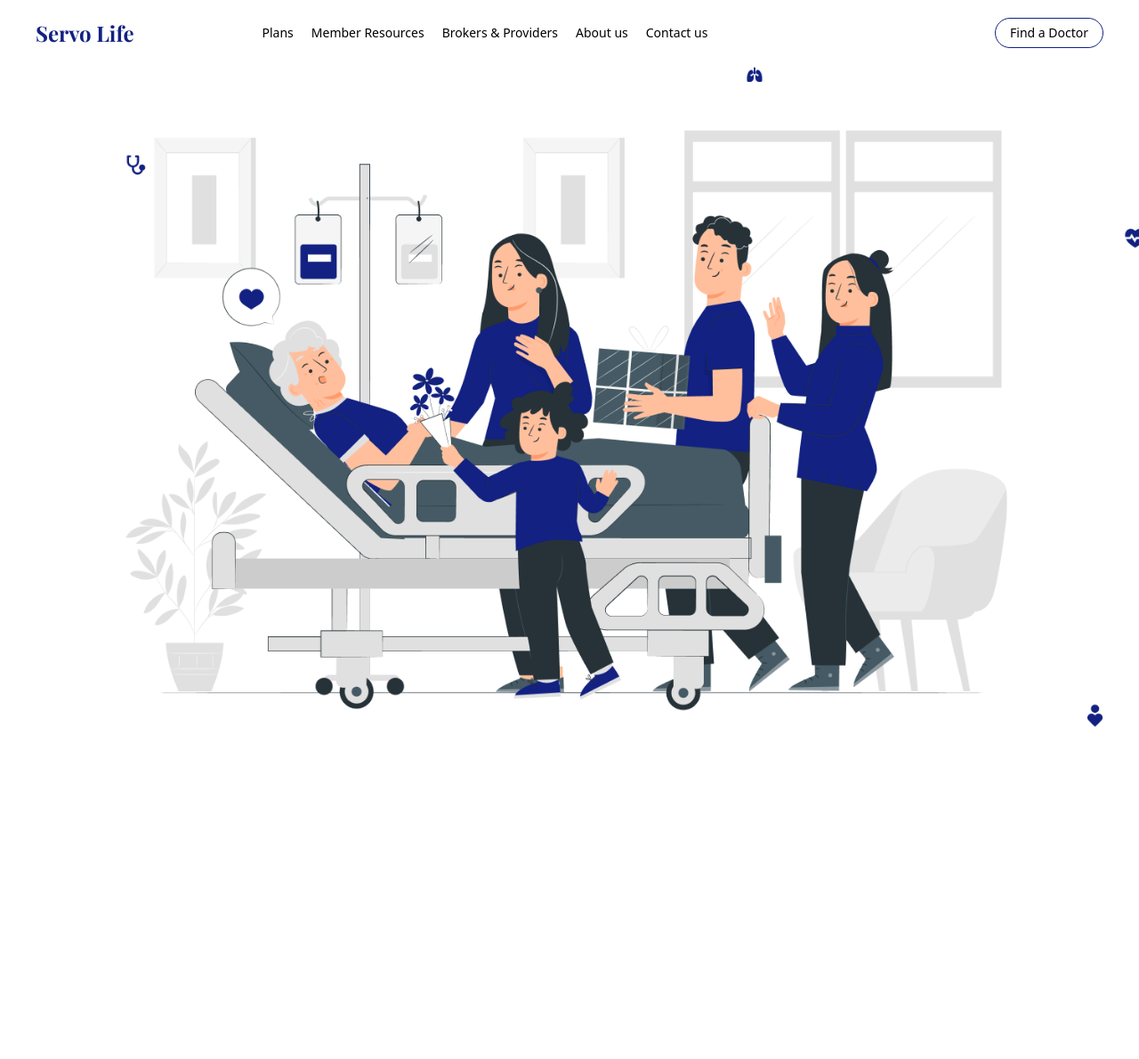
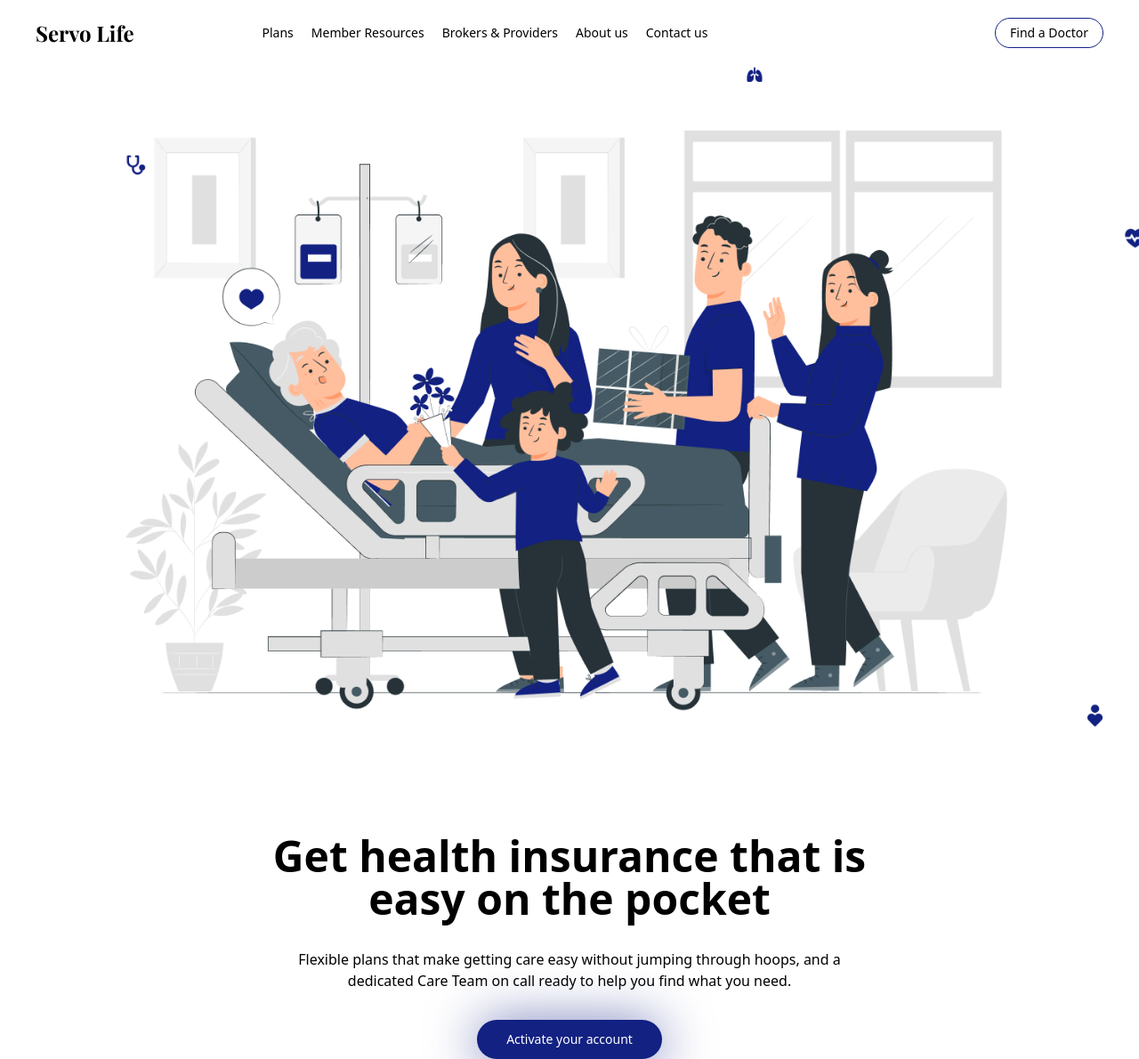
Before and after one commit to Ginohmk/Servo-Life, a website built with Vite: page src/index.html in a window 1280 px wide. Shown: the whole page at 89% size. Before the commit the page ends 858 px from the top, so only its background shows below. Built offline with nearby package versions, Linux system fonts and the light colour scheme; a web font is replaced by a local one.

Commit message:
add: Add call to action

```diff
--- a/src/index.html
+++ b/src/index.html
@@ -46,6 +46,24 @@
       class="bg-[url('/src/asset/images/banner.png')] h-98vh bg-cover bg-center"
     >
   </section>
+
+  <!-- Call to action -->
+  <section class="flex flex-col gap-8 mt-20 w-3/5 m-auto" >
+
+    <h3 class="text-primary_color font-bold text-5xl text-center">
+
+      Get health insurance that is easy on the pocket
+    </h3>
+
+    <p class="text-center w-4/5 m-auto font-normal">
+
+      Flexible plans that make getting care easy without jumping through hoops, and a dedicated Care Team on call ready to help you find what you need.
+    </p>
+
+    <button class="self-center text-white w-52 text-sm bg-primary_color py-3 px-5 rounded-full cursor-pointer shadow-primary_shadow" >
+        Activate your account
+    </button>
+  </section>
   </section>
   </body>
 </html>
--- a/tailwind.config.js
+++ b/tailwind.config.js
@@ -12,6 +12,12 @@ module.exports = {
     height: {
       '98vh': '98vh',
     },
+    textColor: {
+      white: '#ffffff',
+    },
+    boxShadow: {
+      primary_shadow: '0px 4px 58px rgba(18, 33, 130, 0.66)',
+    },
   },
   plugins: [],
 };
```
Also changed, not shown: dist/output.css.
